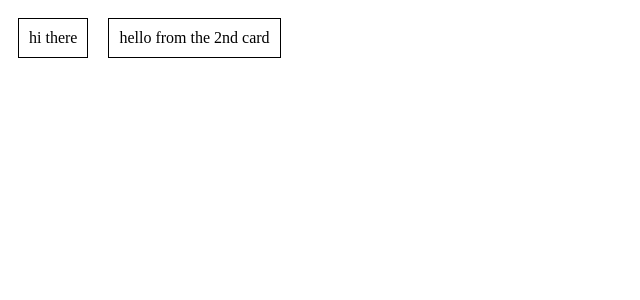
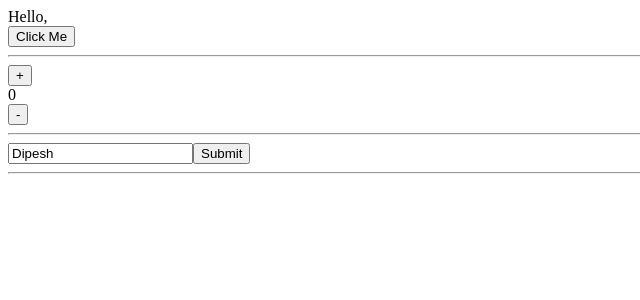
Before and after one commit to SohanDsouza03/100xDevs-Journey, a React (Vite) app in the folder weeks/week-6/week-6-experiments/: page / in a window 1280 px wide. Shown: the top 300 px of the page, without its empty margins (0-640 px from the left). Built offline with nearby package versions, Linux system fonts and the light colour scheme.

Commit message:
useState in React

```diff
--- a/weeks/week-6/week-6-experiments/src/App.jsx
+++ b/weeks/week-6/week-6-experiments/src/App.jsx
@@ -1,27 +1,81 @@
+import React, { useState } from "react";
+import "./App.css";
+
+function initialValue() {
+  console.log("function called!");
+  return 0;
+}
+
 function App() {
+  const [name, setName] = useState("Dipesh");
+  const [flag, setFlag] = useState(false);
+  const [steps, setSteps] = useState(initialValue());
+  const [names, setNames] = useState([]);
+
+  function changeName() {
+    console.log("clicked!");
+    setFlag(!flag);
+  }
+
+  function increment() {
+    setSteps((prevState) => prevState + 1);
+    setSteps((prevState) => prevState + 1);
+  }
+
+  function decrement() {
+    return setSteps(steps - 1);
+  }
+
+  function addNames(e) {
+    e.preventDefault();
+
+    setNames([
+      ...names,
+      {
+        id: names.length,
+        name: name,
+      },
+    ]);
+
+    setName("");
+  }
 
   return (
-    <div style={{display: "flex"}}>
-      <Card>
-        hi there
-      </Card>
-      <Card>
-        <div>
-          hello from the 2nd card
-        </div>
-      </Card>
+    <div className="App">
+      <div>Hello, {flag ? name : ""}</div>
+
+      <button onClick={changeName}>Click Me</button>
+
+      <hr />
+
+      <button onClick={increment}>+</button>
+
+      <div>{steps}</div>
+
+      <button onClick={decrement}>-</button>
+
+      <hr />
+
+      <form onSubmit={addNames}>
+        <input
+          type="text"
+          value={name}
+          placeholder="add names"
+          onChange={(e) => setName(e.target.value)}
+        />
+
+        <button>Submit</button>
+      </form>
+
+      <hr />
+
+      <ul>
+        {names.map((item) => (
+          <li key={item.id}>{item.name}</li>
+        ))}
+      </ul>
     </div>
-  )
+  );
 }
 
-function Card({children}) {
-  return <div style={{
-    border: "1px solid black",
-    padding: 10,
-    margin: 10
-  }}>
-    {children}
-  </div>
-}
-
-export default App
+export default App;
```
